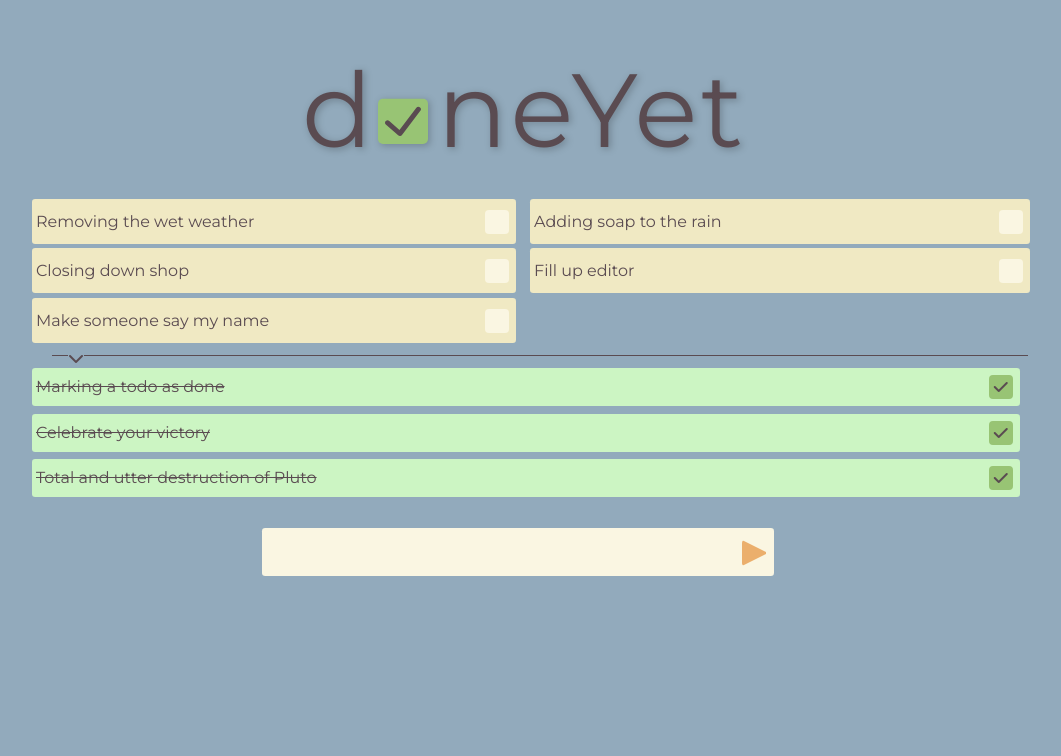
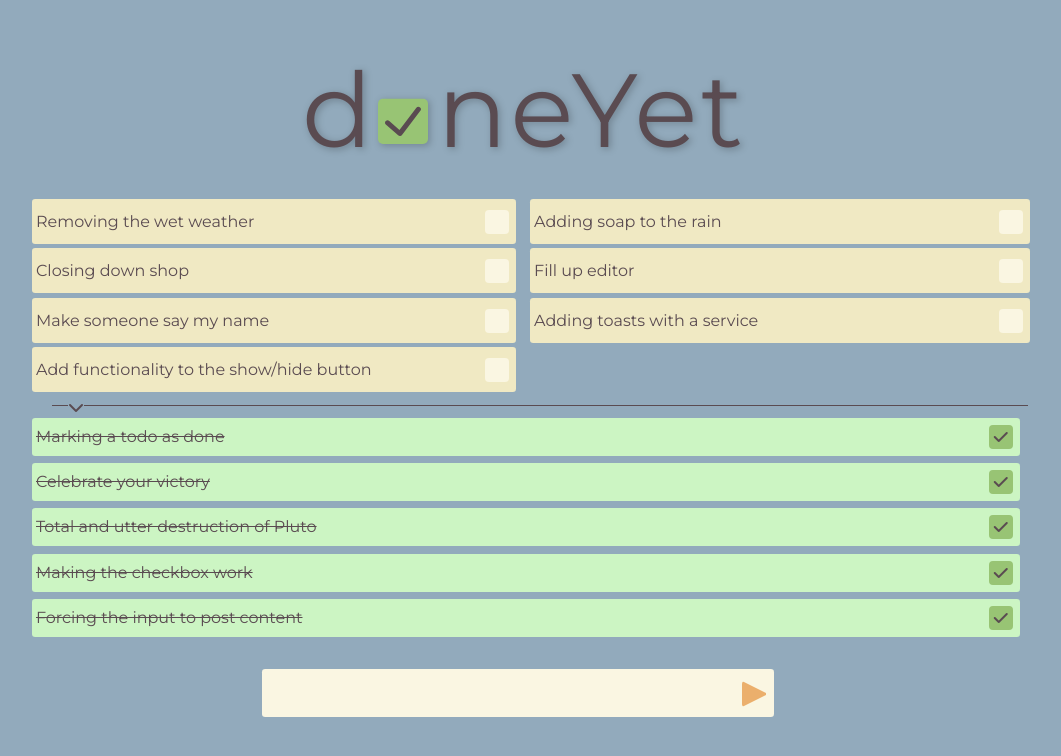
Before and after one commit to emilchr/done-yet-ng, an Angular app: page / in a window 1280 px wide. Shown: the top 756 px of the page, without its empty margins (102-1163 px from the left). Built offline with nearby package versions, Linux system fonts and the light colour scheme.

Commit message:
TodoListService is working. Issue with type string on Todo interface.

```diff
--- a/src/app/app.component.html
+++ b/src/app/app.component.html
@@ -9,7 +9,6 @@
     />
     <!-- <div class="toast">Toast!</div>-->
   </header>
-  <app-todo-list [todos]="todos" (newStatus)="setStatus($event)">
-  </app-todo-list>
-  <app-user-input (postTodo)="getTodo($event)" />
+  <app-todo-list> </app-todo-list>
+  <app-user-input />
 </div>
--- a/src/app/app.component.ts
+++ b/src/app/app.component.ts
@@ -1,8 +1,6 @@
 import { NgOptimizedImage } from '@angular/common';
 import { Component } from '@angular/core';
-import { RouterOutlet } from '@angular/router';
 import { TodoListComponent } from './components/todo-list/todo-list.component';
-import { Todo } from './components/todo-list/todo.interface';
 import { UserInputComponent } from './components/user-input/user-input.component';
 
 @Component({
@@ -11,58 +9,4 @@ import { UserInputComponent } from './components/user-input/user-input.component
   templateUrl: './app.component.html',
   styleUrl: './app.component.css',
 })
-export class AppComponent {
-  todos: Todo[] = [
-    {
-      taskId: 0,
-      content: 'Removing the wet weather',
-      isComplete: false,
-    },
-    {
-      taskId: 1,
-      content: 'Adding soap to the rain',
-      isComplete: false,
-    },
-    {
-      taskId: 2,
-      content: 'Closing down shop',
-      isComplete: false,
-    },
-    {
-      taskId: 3,
-      content: 'Marking a todo as done',
-      isComplete: true,
-    },
-    {
-      taskId: 4,
-      content: 'Fill up editor',
-      isComplete: false,
-    },
-    {
-      taskId: 5,
-      content: 'Celebrate your victory',
-      isComplete: true,
-    },
-    {
-      taskId: 42,
-      content: 'Total and utter destruction of Pluto',
-      isComplete: true,
-    },
-    {
-      taskId: 1337,
-      content: 'Make someone say my name',
-      isComplete: false,
-    },
-  ];
-  getTodo(todo: Todo) {
-    this.todos.push(todo);
-  }
-  setStatus(newTodo: Todo) {
-    console.log(newTodo);
-    const todoIndex = this.todos.findIndex(
-      (todo) => todo.taskId === newTodo.taskId
-    );
-    console.log(todoIndex);
-    this.todos[todoIndex].isComplete = newTodo.isComplete;
-  }
-}
+export class AppComponent {}
--- a/src/app/components/todo-list/todo-item/todo-item.component.ts
+++ b/src/app/components/todo-list/todo-item/todo-item.component.ts
@@ -1,11 +1,5 @@
-import {
-  Component,
-  EventEmitter,
-  Input,
-  Output,
-  ViewEncapsulation,
-} from '@angular/core';
-import { Todo } from '../todo.interface';
+import { Component, inject, Input, ViewEncapsulation } from '@angular/core';
+import { TodoListService } from '../../../service/todo-list.service';
 
 @Component({
   selector: 'app-todo-item',
@@ -18,14 +12,15 @@ export class TodoItemComponent {
   @Input() taskId = 0;
   @Input() content = '';
   @Input() isComplete = false;
-  @Output() newStatus = new EventEmitter<Todo>();
+
+  todoService = inject(TodoListService);
+
   handleClick = () => {
     const newTodo = {
       taskId: this.taskId,
       content: this.content,
       isComplete: this.isComplete ? false : true,
     };
-    this.newStatus.emit(newTodo);
-    // console.log(newTodo);
+    this.todoService.setStatus(newTodo);
   };
 }
--- a/src/app/components/todo-list/todo-list.component.html
+++ b/src/app/components/todo-list/todo-list.component.html
@@ -6,7 +6,6 @@
           [content]="todo.content"
           [taskId]="todo.taskId"
           [isComplete]="todo.isComplete"
-          (newStatus)="getStatus($event)"
         />
       }
     }
@@ -20,7 +19,6 @@
             [content]="todo.content"
             [taskId]="todo.taskId"
             [isComplete]="todo.isComplete"
-            (newStatus)="getStatus($event)"
           />
         }
       }
--- a/src/app/components/todo-list/todo-list.component.ts
+++ b/src/app/components/todo-list/todo-list.component.ts
@@ -5,6 +5,7 @@ import {
   Output,
   ViewEncapsulation,
 } from '@angular/core';
+import { TodoListService } from '../../service/todo-list.service';
 import { TodoItemComponent } from './todo-item/todo-item.component';
 import { Todo } from './todo.interface';
 
@@ -16,10 +17,10 @@ import { Todo } from './todo.interface';
   encapsulation: ViewEncapsulation.None,
 })
 export class TodoListComponent {
-  @Input() todos: Todo[] = [];
-  @Output() newStatus = new EventEmitter<Todo>();
-  getStatus(newStatus: Todo) {
-    // console.log(newStatus);
-    this.newStatus.emit(newStatus);
+  todos: Todo[] = [];
+
+  constructor(todos: TodoListService) {
+    this.todos = todos.getTodos();
+    // console.log(this.todos);
   }
 }
--- a/src/app/components/todo-list/todo.interface.ts
+++ b/src/app/components/todo-list/todo.interface.ts
@@ -1,5 +1,5 @@
 export interface Todo {
   taskId: number;
-  content: string;
+  content?: string | any;
   isComplete: boolean;
 }
--- a/src/app/components/user-input/user-input.component.html
+++ b/src/app/components/user-input/user-input.component.html
@@ -1,4 +1,4 @@
 <form class="userInput" [formGroup]="inputForm" (ngSubmit)="onSubmit()">
-  <input type="text" name="userInput" formControlName="userInput" value="" />
+  <input type="text" name="userInput" formControlName="userInput" />
   <button type="submit" (submit)="$event.preventDefault()"></button>
 </form>
--- a/src/app/components/user-input/user-input.component.ts
+++ b/src/app/components/user-input/user-input.component.ts
@@ -1,6 +1,6 @@
-import { Component, EventEmitter, inject, Output } from '@angular/core';
-import { FormBuilder, FormGroup, ReactiveFormsModule } from '@angular/forms';
-import { Todo } from '../todo-list/todo.interface';
+import { Component, inject } from '@angular/core';
+import { FormBuilder, ReactiveFormsModule } from '@angular/forms';
+import { TodoListService } from '../../service/todo-list.service';
 
 @Component({
   selector: 'app-user-input',
@@ -9,26 +9,22 @@ import { Todo } from '../todo-list/todo.interface';
   styleUrl: './user-input.component.css',
 })
 export class UserInputComponent {
-  @Output() postTodo = new EventEmitter<Todo>();
-
+  todoService = inject(TodoListService);
   private formBuilder = inject(FormBuilder);
   inputForm = this.formBuilder.group({
     userInput: [''],
   });
 
-  addTodo(todo: any) {
-    const currentTodo = {
+  onSubmit() {
+    // console.log(this.inputForm.value.userInput);
+    console.log(this.inputForm.controls['userInput'].value);
+
+    this.todoService.addTodo({
       taskId: Math.floor(Math.random() * 10000),
-      content: todo,
+      // content: this.inputForm.value['userInput'],
+      content: this.inputForm.get('userInput'),
       isComplete: false,
-    };
-    this.postTodo.emit(currentTodo);
-    // console.log(currentTodo);
-  }
-
-  onSubmit() {
-    this.addTodo(this.inputForm.value.userInput);
-
+    });
     this.inputForm.reset();
   }
 }
--- /dev/null
+++ b/src/app/service/todo-list.service.ts
@@ -0,0 +1,89 @@
+import { Injectable } from '@angular/core';
+import { Todo } from '../components/todo-list/todo.interface';
+
+@Injectable({
+  providedIn: 'root',
+})
+export class TodoListService {
+  private todos: Todo[] = [
+    {
+      taskId: 0,
+      content: 'Removing the wet weather',
+      isComplete: false,
+    },
+    {
+      taskId: 1,
+      content: 'Adding soap to the rain',
+      isComplete: false,
+    },
+    {
+      taskId: 2,
+      content: 'Closing down shop',
+      isComplete: false,
+    },
+    {
+      taskId: 3,
+      content: 'Marking a todo as done',
+      isComplete: true,
+    },
+    {
+      taskId: 4,
+      content: 'Fill up editor',
+      isComplete: false,
+    },
+    {
+      taskId: 5,
+      content: 'Celebrate your victory',
+      isComplete: true,
+    },
+    {
+      taskId: 42,
+      content: 'Total and utter destruction of Pluto',
+      isComplete: true,
+    },
+    {
+      taskId: 1337,
+      content: 'Make someone say my name',
+      isComplete: false,
+    },
+    {
+      taskId: 1306,
+      content: 'Making the checkbox work',
+      isComplete: true,
+    },
+    {
+      taskId: 1202,
+      content: 'Adding toasts with a service',
+      isComplete: false,
+    },
+    {
+      taskId: 1201,
+      content: 'Forcing the input to post content',
+      isComplete: true,
+    },
+    {
+      taskId: 1203,
+      content: 'Add functionality to the show/hide button',
+      isComplete: false,
+    },
+  ];
+  getTodos() {
+    return this.todos;
+  }
+
+  getTodo(taskId: number) {
+    return this.todos.find((todo) => taskId === todo.taskId);
+  }
+
+  addTodo(newTodo: Todo) {
+    this.todos.push(newTodo);
+  }
+
+  setStatus(currentTodo: Todo) {
+    console.log(currentTodo);
+    const todoIndex = this.todos.findIndex(
+      (todo) => todo.taskId === currentTodo.taskId
+    );
+    this.todos[todoIndex].isComplete = currentTodo.isComplete;
+  }
+}
```
Also changed, not shown: 1 other file (tests, documents, lock files or other folders).
